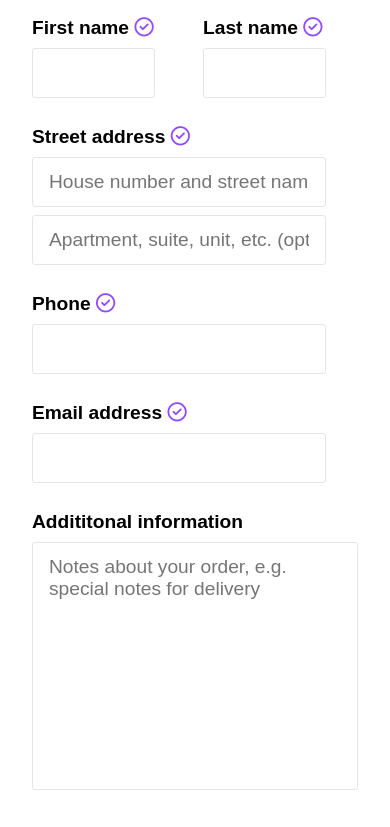
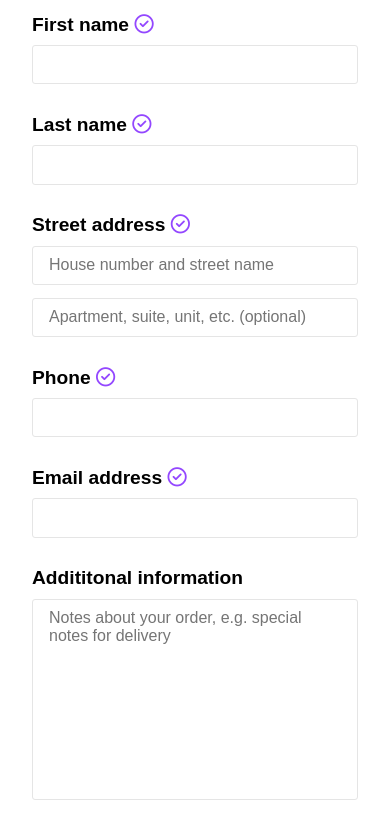
Before and after one commit to AltonTravers/Project_SmartPhone, a plain HTML site: page checkout.html in a window 390 px wide. Shown: the part 270-1097 px from the top of the page. Drawn offline with nearby package versions, Linux system fonts and the light colour scheme; some packages are replaced by stand-ins of ours; a script that the page names is missing.

Commit message:
Update main.css

```diff
--- a/css/main.css
+++ b/css/main.css
@@ -1185,19 +1185,19 @@ img {
     margin-bottom: 0.3rem;
     font-size: 1.2rem;
     font-weight: bold;
-    margin-top: 1rem; }
+    margin-top: 0.8rem; }
     .checkout-content.flex label i {
       color: #9347ff; }
   .checkout-content.flex input,
   .checkout-content.flex textarea {
-    font-size: 1.2rem;
+    font-size: 1rem;
     color: #8d8d8d;
     box-sizing: border-box;
     width: 100%;
-    margin-bottom: 0.5rem;
+    margin-bottom: 0.8rem;
     border: 1px solid #e5e5e5;
     border-radius: 3px;
-    padding: 0.8rem 1rem;
+    padding: 0.6rem 1rem;
     outline: none; }
   .checkout-content.flex textarea {
     font-family: inherit;
@@ -1216,7 +1216,7 @@ img {
         .checkout-content.flex .info.flex .left.flex > .flex div {
           flex: 1; }
         .checkout-content.flex .info.flex .left.flex > .flex .first-name {
-          margin-right: 3rem; }
+          margin-right: 1.5rem; }
       .checkout-content.flex .info.flex .left.flex .first-name,
       .checkout-content.flex .info.flex .left.flex .last-name {
         display: flex;
@@ -1224,7 +1224,8 @@ img {
     .checkout-content.flex .info.flex .right {
       flex: 1;
       display: flex;
-      flex-direction: column; }
+      flex-direction: column;
+      width: 100%; }
   .checkout-content.flex .order {
     margin-top: 2rem;
     width: 100%; }
@@ -1440,7 +1441,18 @@ img {
   .phone-cart.grid-1 {
     margin-top: 2rem; }
   .checkout-content.flex .info.flex {
-    flex-direction: column; } }
+    flex-direction: column; }
+    .checkout-content.flex .info.flex .left.flex {
+      margin-right: unset; }
+  .checkout-content.flex .info.flex .left.flex,
+  .checkout-content.flex .info.flex .left.flex > .flex div {
+    width: 100% !important; }
+  .checkout-content.flex .info.flex .left.flex > .flex {
+    flex-direction: column;
+    align-items: flex-start;
+    margin-right: unset; }
+  .checkout-content.flex .submit {
+    justify-content: center; } }
 
 @media screen and (max-width: 500px) {
   .showcase .flex .showcase-content {
```
